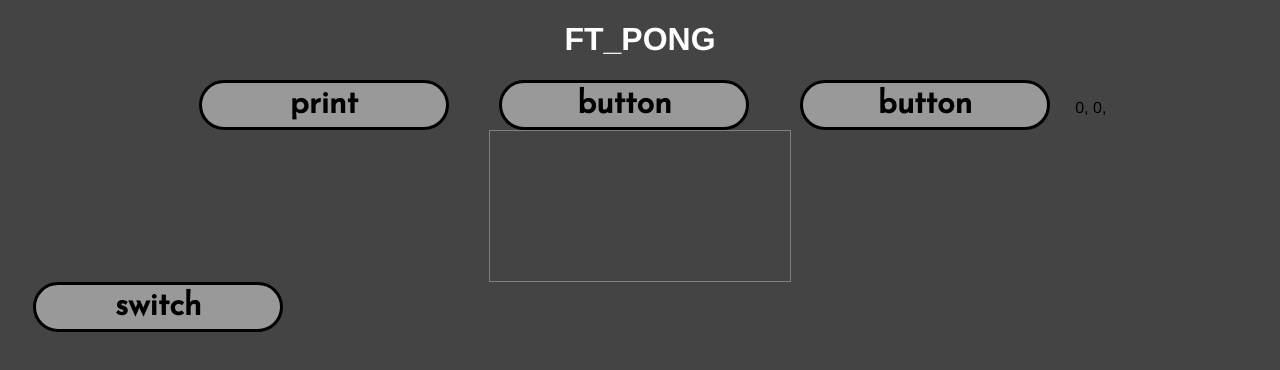
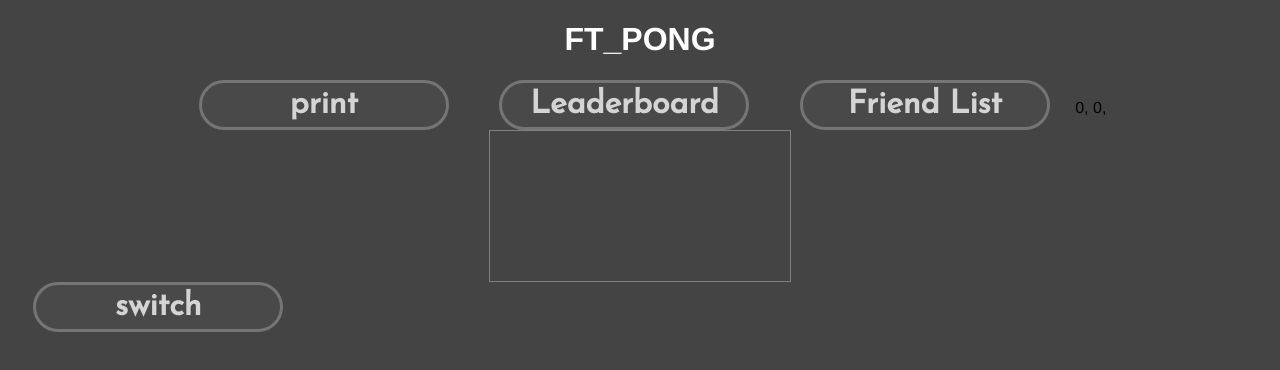
Before and after one commit to GauthierPoulain/ft_transcendence, a Vue app in the folder front/: page / in a window 1280 px wide. Shown: the top 370 px of the page. Built offline with nearby package versions, Linux system fonts and the light colour scheme.

Commit message:
animate buttons

```diff
--- a/front/src/App.vue
+++ b/front/src/App.vue
@@ -20,8 +20,8 @@ function print() {
     <h1>FT_PONG</h1>
     <div class="button" v-show="!isHidden">
         <Cbutton v-on:click="print()">print</Cbutton>
-        <Cbutton>button</Cbutton>
-        <Cbutton>button</Cbutton>
+        <Cbutton>Leaderboard</Cbutton>
+        <Cbutton>Friend List</Cbutton>
         <Tcanvas v-bind:width="800" v-bind:height="380"></Tcanvas>
     </div>
     <div>
--- a/front/src/components/Cbutton.vue
+++ b/front/src/components/Cbutton.vue
@@ -1,3 +1,7 @@
+<script setup lang="ts">
+
+</script>
+
 <template>
     <div class="style">
         <button>
@@ -21,15 +25,25 @@
         width: 250px;
         height: 50px;
         font-size: 32px;
-        background-color: rgb(153, 153, 153);
-        border-color: black;
+        background-color: rgb(73, 73, 73);
+        border-color: rgb(117, 117, 117);
         border-radius: 25px;
         border-width: 3px; //change value if border wanted
         border-style: solid;
         font-family: 'Josefin Sans', sans-serif;
+        color: rgb(212, 212, 212);
         font-weight: 900;
-        align-items: center;
+        text-align: center;
+
+        transition: 0.5s;
     }
 }
 
+button:hover
+{
+    background-color: rgb(212, 212, 212);
+    color: rgb(73, 73, 73);
+    transition: 0.5s;
+}
+
 </style>
```
